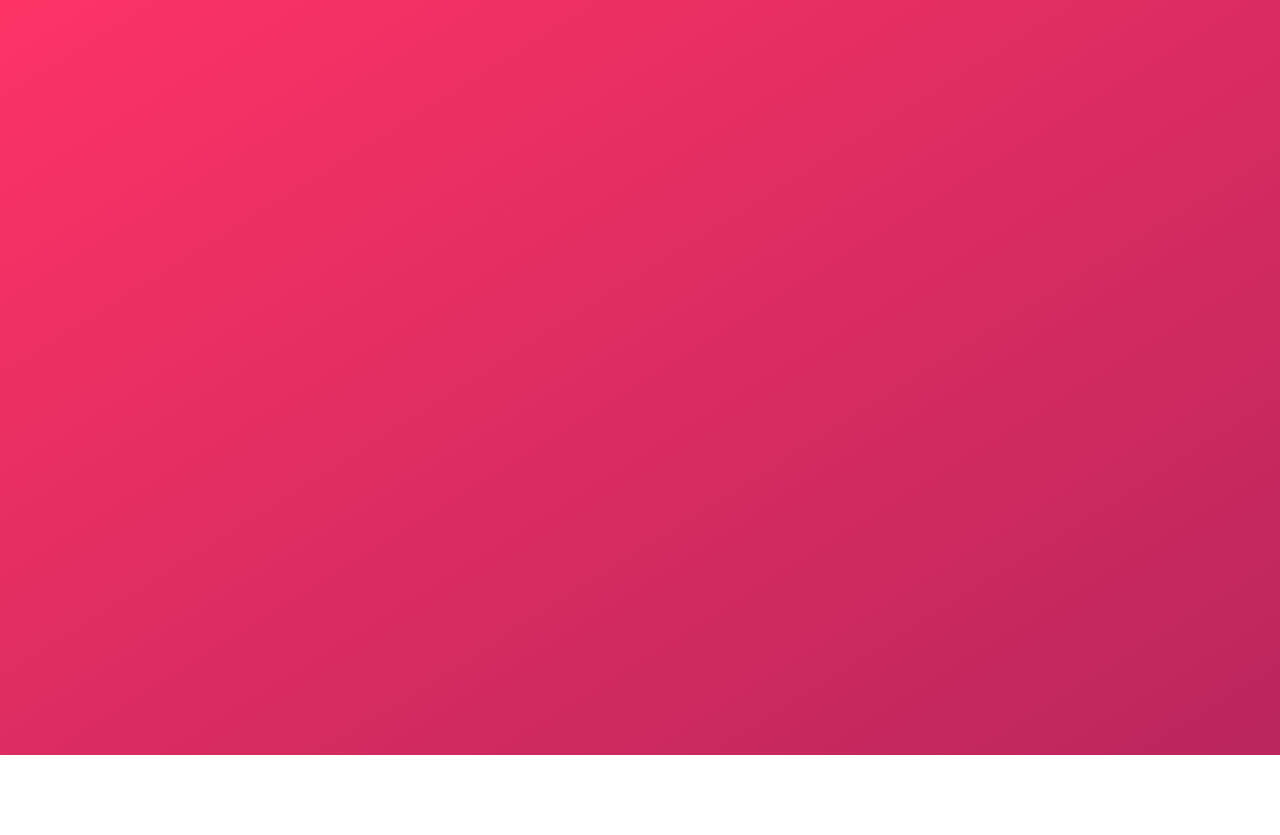
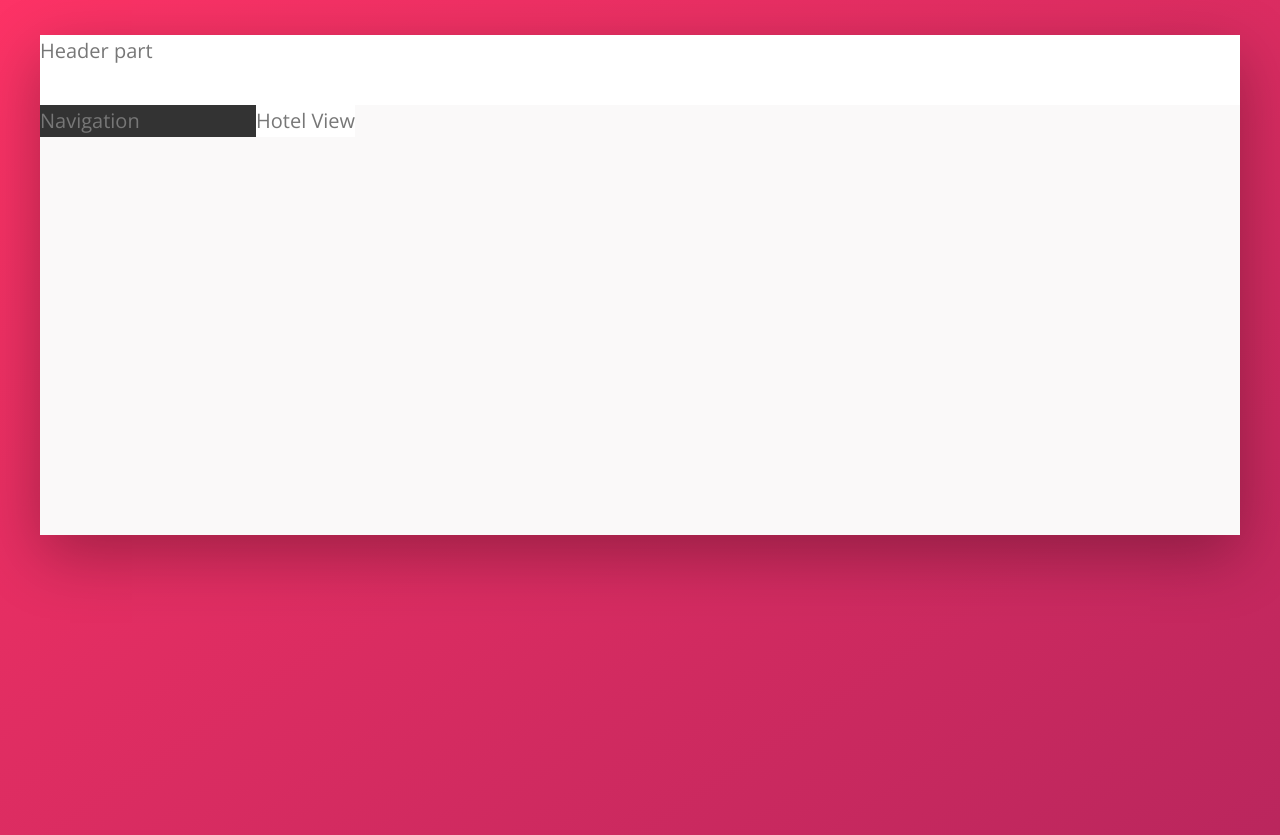
Before and after one commit to AnisBenFerhat/Trillo, a website: page index.html in a window 1280 px wide. Shown: the part 45-880 px from the top of the page. Before the commit the page ends 800 px from the top, so only its background shows below. Drawn offline with nearby package versions, Linux system fonts and the light colour scheme.

Commit message:
Layout: Build main structure

```diff
--- a/css/_base.css
+++ b/css/_base.css
@@ -12,6 +12,8 @@
   --color-grey-dark-1: #333;
   --color-grey-dark-2: #777;
   --color-grey-dark-3: #999;
+
+  --shadow-dark: 0 2rem 6rem rgba(0, 0, 0, 0.3);
 }
 
 * {
@@ -32,6 +34,7 @@ html {
 
 body {
   font-family: 'Open Sans', sans-serif;
+  font-size: 2rem;
   font-weight: 400;
   line-height: 1.6;
   color: var(--color-grey-dark-2);
--- a/css/_layout.css
+++ b/css/_layout.css
@@ -0,0 +1,27 @@
+.container {
+  max-width: 120rem;
+  margin: 8rem auto;
+  background-color: var(--color-grey-light-1);
+  box-shadow: var(--shadow-dark);
+  min-height: 50rem;
+}
+
+.header {
+  height: 7rem;
+  background-color: #fff;
+  border-bottom: var(--color-grey-light-2);
+}
+
+.content {
+  display: flex;
+}
+
+.sidebar {
+  background-color: var(--color-grey-dark-1);
+
+  flex: 0 0 18%;
+}
+
+.hotel-view {
+  background-color: #fff;
+}
--- a/index.html
+++ b/index.html
@@ -11,6 +11,12 @@
     <title>trillo &mdash; Your all-in-one booking app</title>
   </head>
   <body>
-    <h1>Trillo</h1>
+    <div class="container">
+      <header class="header">Header part</header>
+      <div class="content">
+        <nav class="sidebar">Navigation</nav>
+        <main class="hotel-view">Hotel View</main>
+      </div>
+    </div>
   </body>
 </html>
```
